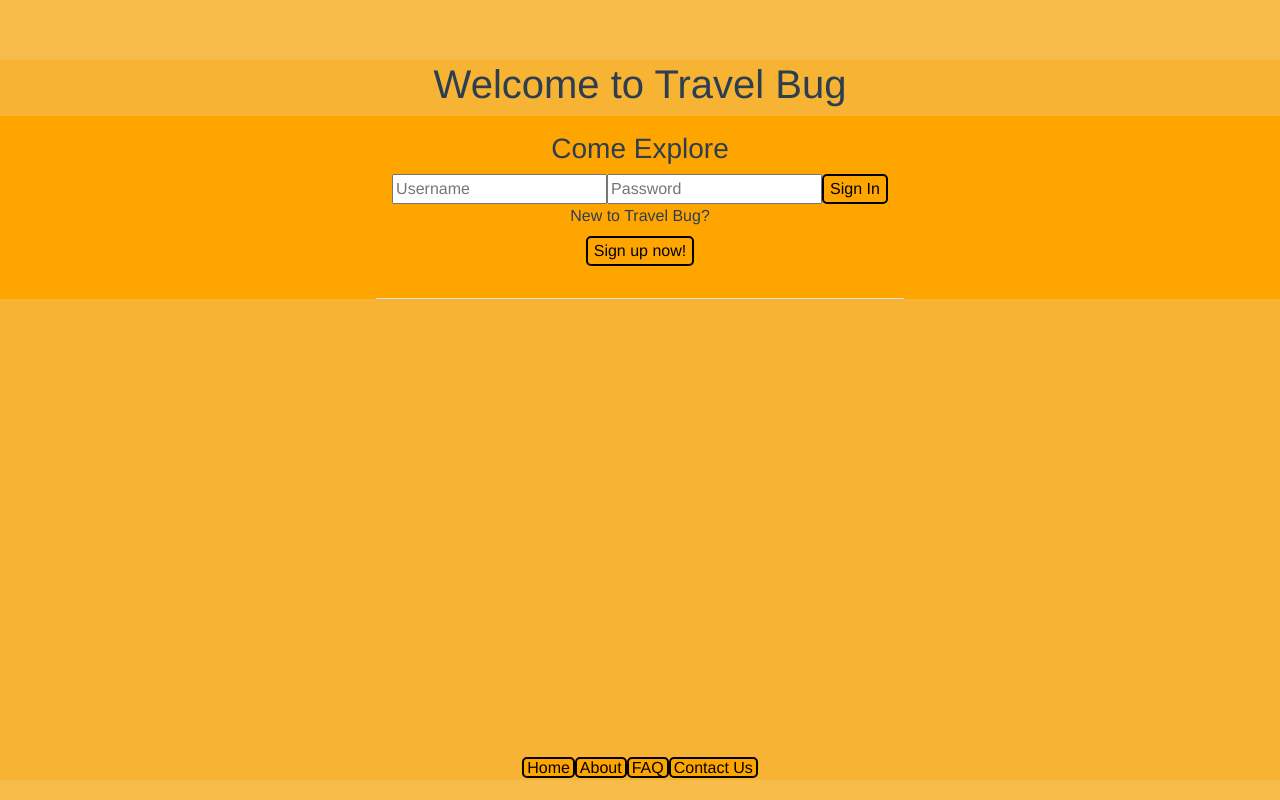
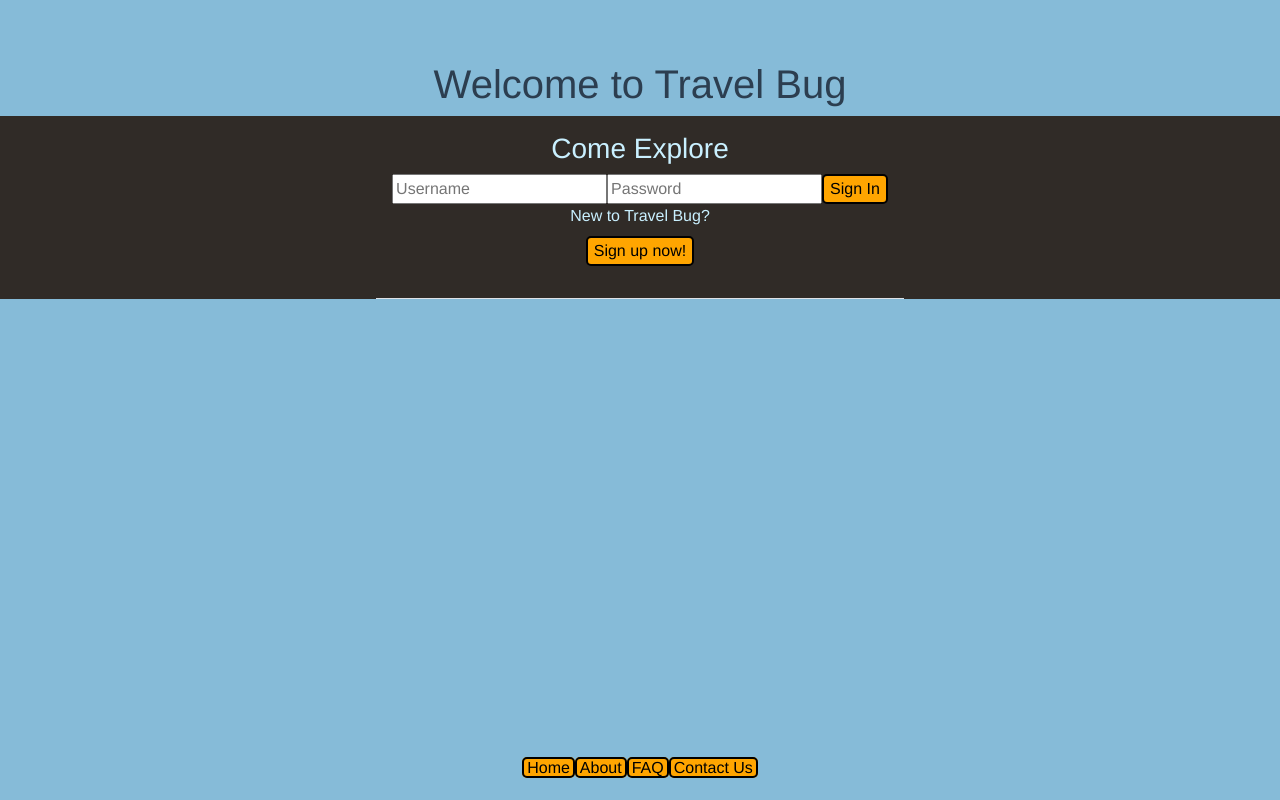
Before and after one commit to tclukies/bucketListApp, a Vue app in the folder intro-vue/: page / in a window 1280 px wide. Built offline with nearby package versions, Linux system fonts and the light colour scheme; no server answers.

Commit message:
changing color

```diff
--- a/intro-vue/src/components/Modal.vue
+++ b/intro-vue/src/components/Modal.vue
@@ -116,7 +116,15 @@ export default {
 <style scope>
 
 body {
-  background-color: rgba(247, 178, 49, 0.877);
+  background-color: #86BBD8;
+}
+
+h1 {
+  background-color: #86BBD8;
+}
+
+h3 {
+  color: #C9F0FF
 }
 
 button {
@@ -125,14 +133,25 @@ button {
   border: black solid 2px;
    border-radius: 5px;
 }
+
+label {
+ color: #C9F0FF
+}
+.content {
+   background-color: #86BBD8;
+}
 .modal-container {
   display: flex;
   justify-content: center;
-    background-color:orange;
+    background-color: #302B27;
 }
 #signin {
   display: flex;
   flex-wrap: column;
+}
+
+#first {
+  background-color: #86BBD8;
 }
 
 #signButton {
```
Also changed, not shown: 1 other file (tests, documents, lock files or other folders).
